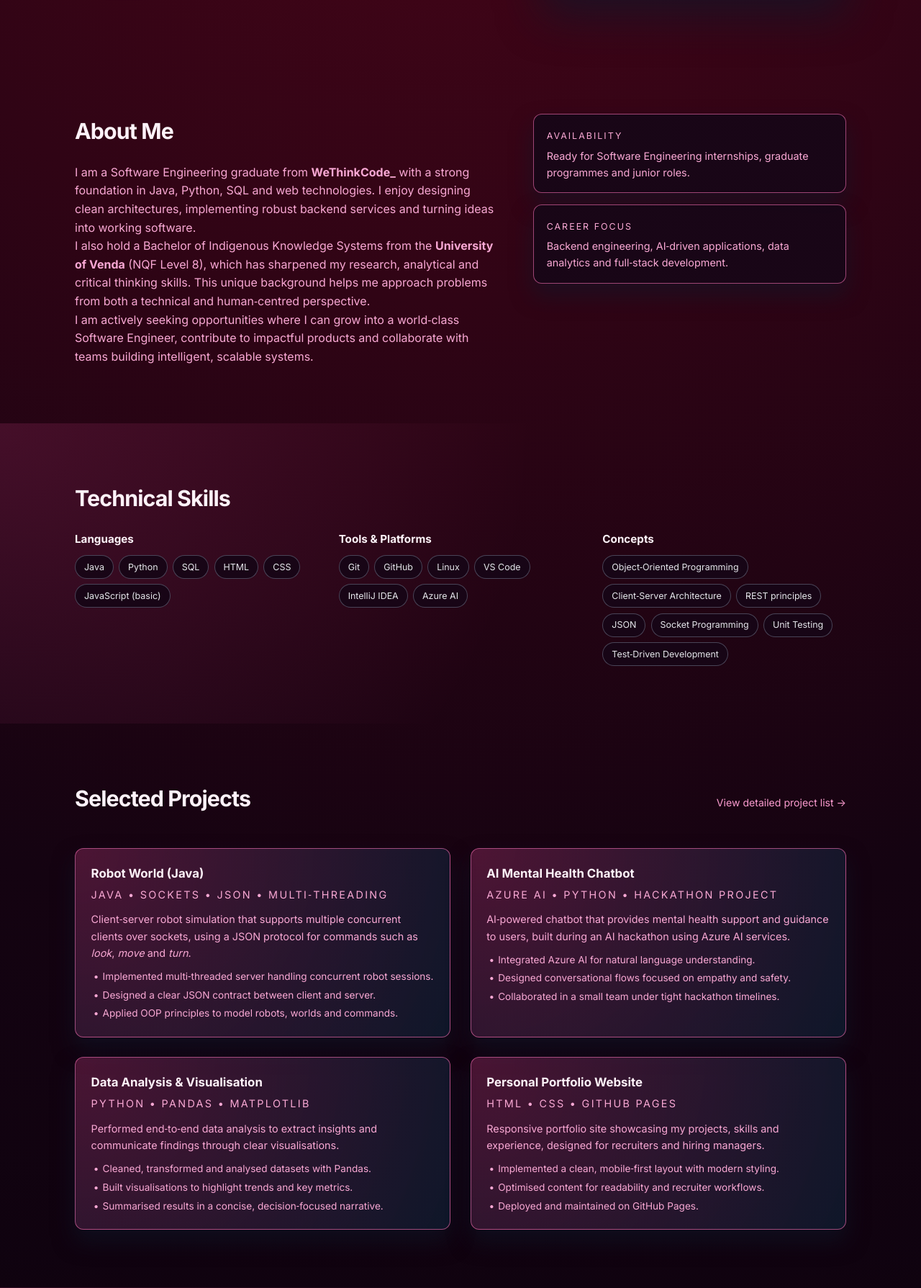
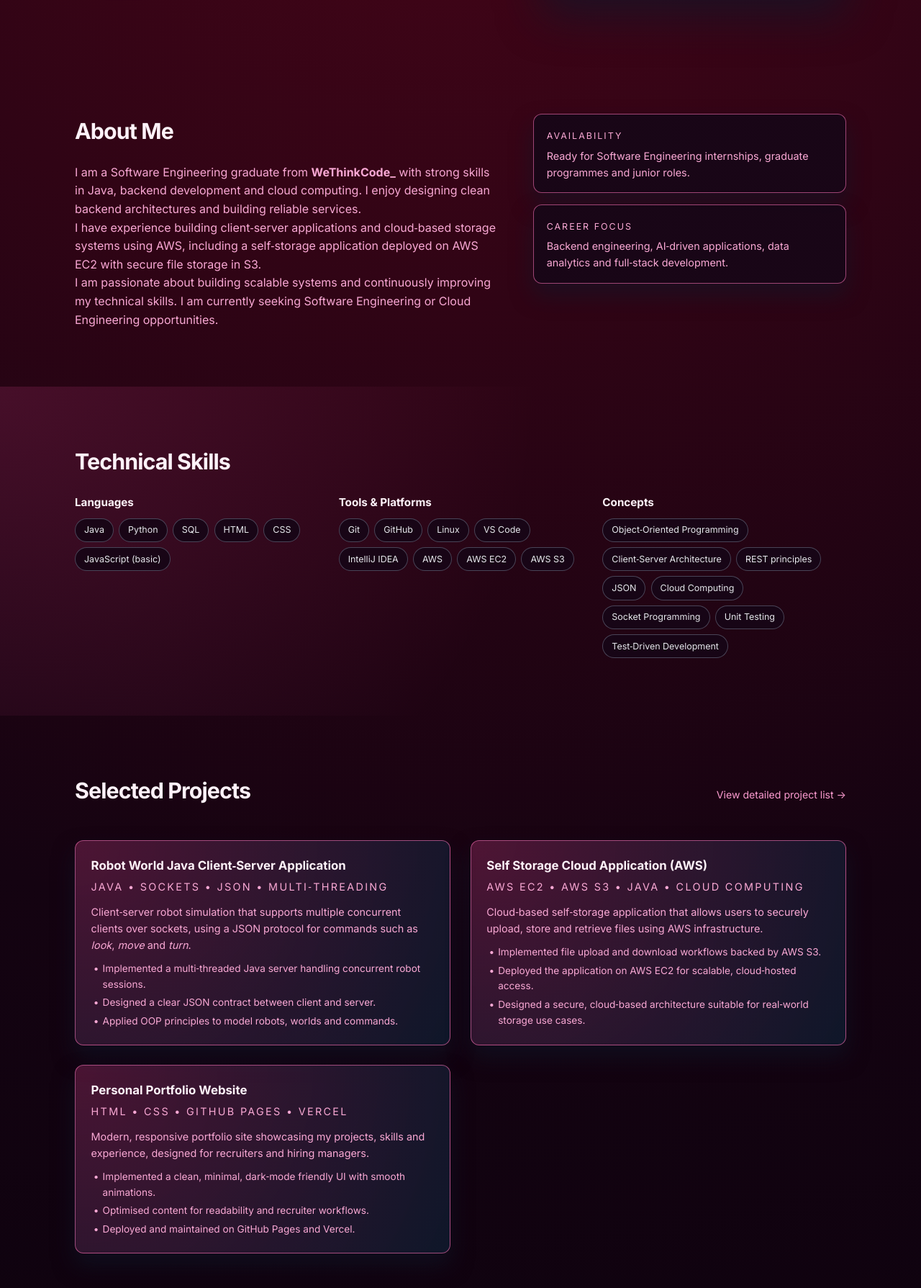
Before and after one commit to Charity2001/Portfolio, a Flask app: page / in a window 1280 px wide. Shown: the part 478-2267 px from the top of the page at 72% size. Run offline with Flask 3, Linux system fonts and the light colour scheme.

Commit message:
Align portfolio with cloud-focused projects
Co-authored-by: Cursor <cursoragent@cursor.com>

```diff
--- a/templates/index.html
+++ b/templates/index.html
@@ -109,19 +109,17 @@
         <div>
           <h2>About Me</h2>
           <p>
-            I am a Software Engineering graduate from <strong>WeThinkCode_</strong> with a strong foundation
-            in Java, Python, SQL and web technologies. I enjoy designing clean architectures, implementing
-            robust backend services and turning ideas into working software.
+            I am a Software Engineering graduate from <strong>WeThinkCode_</strong> with strong skills in Java,
+            backend development and cloud computing. I enjoy designing clean backend architectures and building
+            reliable services.
           </p>
           <p>
-            I also hold a Bachelor of Indigenous Knowledge Systems from the
-            <strong>University of Venda</strong> (NQF Level 8), which has sharpened my research,
-            analytical and critical thinking skills. This unique background helps me approach problems
-            from both a technical and human‑centred perspective.
+            I have experience building client‑server applications and cloud‑based storage systems using AWS,
+            including a self‑storage application deployed on AWS EC2 with secure file storage in S3.
           </p>
           <p>
-            I am actively seeking opportunities where I can grow into a world‑class Software Engineer,
-            contribute to impactful products and collaborate with teams building intelligent, scalable systems.
+            I am passionate about building scalable systems and continuously improving my technical skills.
+            I am currently seeking Software Engineering or Cloud Engineering opportunities.
           </p>
         </div>
         <div class="about-highlights">
@@ -161,7 +159,9 @@
               <span class="chip">Linux</span>
               <span class="chip">VS Code</span>
               <span class="chip">IntelliJ IDEA</span>
-              <span class="chip">Azure AI</span>
+              <span class="chip">AWS</span>
+              <span class="chip">AWS EC2</span>
+              <span class="chip">AWS S3</span>
             </div>
           </div>
           <div>
@@ -171,6 +171,7 @@
               <span class="chip">Client‑Server Architecture</span>
               <span class="chip">REST principles</span>
               <span class="chip">JSON</span>
+              <span class="chip">Cloud Computing</span>
               <span class="chip">Socket Programming</span>
               <span class="chip">Unit Testing</span>
               <span class="chip">Test‑Driven Development</span>
@@ -190,83 +191,69 @@
 
         <div class="cards-grid">
           <article class="card">
-            <h3>Robot World (Java)</h3>
+            <h3>Robot World Java Client‑Server Application</h3>
             <p class="card-meta">Java • Sockets • JSON • Multi‑threading</p>
             <p>
               Client‑server robot simulation that supports multiple concurrent clients over sockets,
               using a JSON protocol for commands such as <em>look</em>, <em>move</em> and <em>turn</em>.
             </p>
             <ul class="card-list">
-              <li>Implemented multi‑threaded server handling concurrent robot sessions.</li>
+              <li>Implemented a multi‑threaded Java server handling concurrent robot sessions.</li>
               <li>Designed a clear JSON contract between client and server.</li>
               <li>Applied OOP principles to model robots, worlds and commands.</li>
             </ul>
           </article>
 
           <article class="card">
-            <h3>AI Mental Health Chatbot</h3>
-            <p class="card-meta">Azure AI • Python • Hackathon Project</p>
+            <h3>Self Storage Cloud Application (AWS)</h3>
+            <p class="card-meta">AWS EC2 • AWS S3 • Java • Cloud Computing</p>
             <p>
-              AI‑powered chatbot that provides mental health support and guidance to users, built during
-              an AI hackathon using Azure AI services.
+              Cloud‑based self‑storage application that allows users to securely upload, store and
+              retrieve files using AWS infrastructure.
             </p>
             <ul class="card-list">
-              <li>Integrated Azure AI for natural language understanding.</li>
-              <li>Designed conversational flows focused on empathy and safety.</li>
-              <li>Collaborated in a small team under tight hackathon timelines.</li>
-            </ul>
-          </article>
-
-          <article class="card">
-            <h3>Data Analysis &amp; Visualisation</h3>
-            <p class="card-meta">Python • Pandas • Matplotlib</p>
-            <p>
-              Performed end‑to‑end data analysis to extract insights and communicate findings through
-              clear visualisations.
-            </p>
-            <ul class="card-list">
-              <li>Cleaned, transformed and analysed datasets with Pandas.</li>
-              <li>Built visualisations to highlight trends and key metrics.</li>
-              <li>Summarised results in a concise, decision‑focused narrative.</li>
+              <li>Implemented file upload and download workflows backed by AWS S3.</li>
+              <li>Deployed the application on AWS EC2 for scalable, cloud‑hosted access.</li>
+              <li>Designed a secure, cloud‑based architecture suitable for real‑world storage use cases.</li>
             </ul>
           </article>
 
           <article class="card">
             <h3>Personal Portfolio Website</h3>
-            <p class="card-meta">HTML • CSS • GitHub Pages</p>
+            <p class="card-meta">HTML • CSS • GitHub Pages • Vercel</p>
             <p>
-              Responsive portfolio site showcasing my projects, skills and experience, designed for
+              Modern, responsive portfolio site showcasing my projects, skills and experience, designed for
               recruiters and hiring managers.
             </p>
             <ul class="card-list">
-              <li>Implemented a clean, mobile‑first layout with modern styling.</li>
+              <li>Implemented a clean, minimal, dark‑mode friendly UI with smooth animations.</li>
               <li>Optimised content for readability and recruiter workflows.</li>
-              <li>Deployed and maintained on GitHub Pages.</li>
+              <li>Deployed and maintained on GitHub Pages and Vercel.</li>
             </ul>
           </article>
         </div>
       </div>
     </section>
 
-    <!-- AI Experience -->
+    <!-- Cloud Computing Experience -->
     <section class="section section-alt">
       <div class="shell section-grid">
         <div>
-          <h2>AI &amp; Data Experience</h2>
+          <h2>Cloud Computing Experience</h2>
           <p>
-            I am particularly excited about applying AI and data to solve meaningful problems. From
-            building an AI mental health chatbot to exploring data analysis with Python, I enjoy
-            connecting algorithms with real‑world impact.
+            I am particularly excited about applying cloud computing to build scalable, reliable systems.
+            Through my Self Storage Cloud Application and other backend projects, I have gained hands‑on
+            experience deploying applications to AWS and working with cloud storage.
           </p>
         </div>
         <div class="about-highlights">
           <div class="badge-card">
-            <span class="badge-label">Microsoft AI Fluency</span>
-            <p>Completed the Microsoft AI Fluency certificate, covering core AI concepts, responsible AI and practical use cases.</p>
+            <span class="badge-label">AWS &amp; Cloud</span>
+            <p>Experience with AWS EC2, AWS S3 and cloud‑based architectures for storage‑centric applications.</p>
           </div>
           <div class="badge-card">
-            <span class="badge-label">AI Projects</span>
-            <p>Azure‑powered mental health chatbot and exploratory data analysis projects using Python, Pandas and Matplotlib.</p>
+            <span class="badge-label">Continuous Learning</span>
+            <p>Actively strengthening my cloud engineering skills alongside backend development to build scalable systems.</p>
           </div>
         </div>
       </div>
```
Also changed, not shown: public/index.html (+33 -46 lines), public/projects.html (+11 -25 lines), templates/projects.html (+12 -26 lines).
